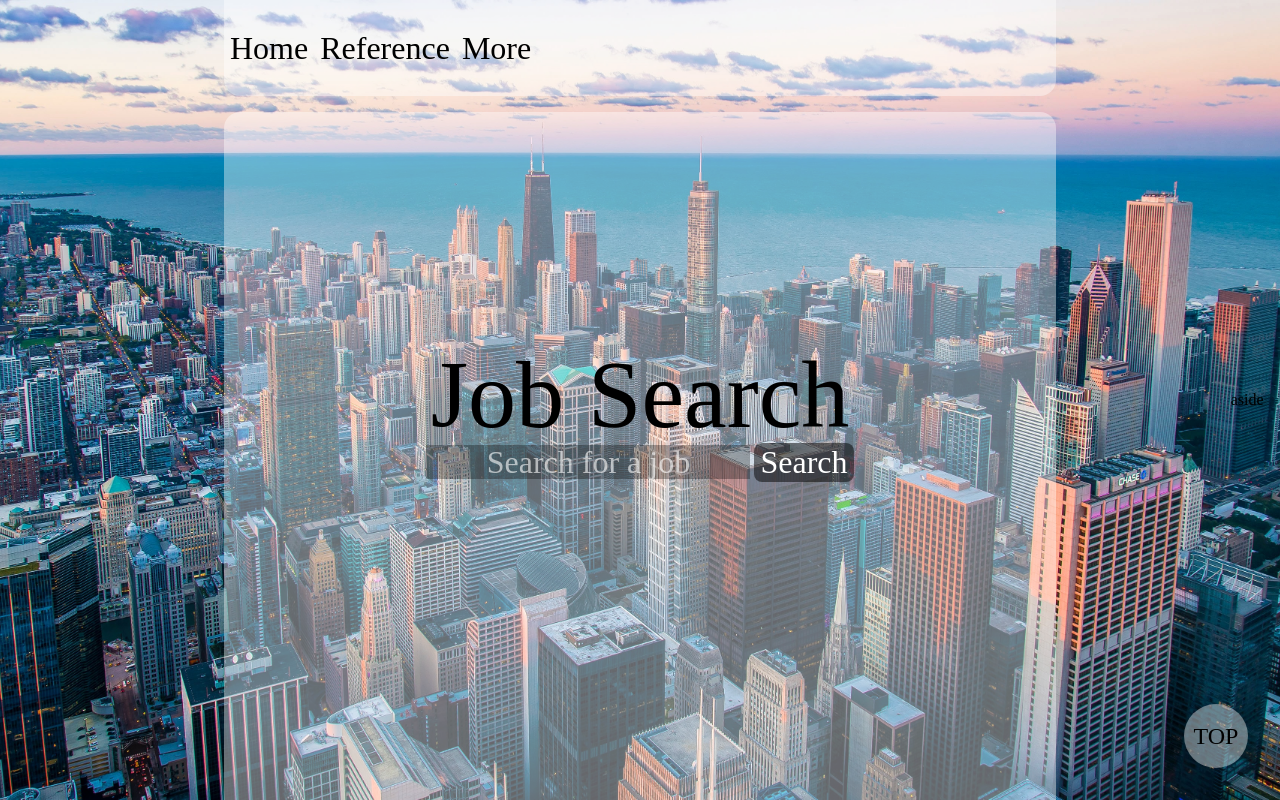
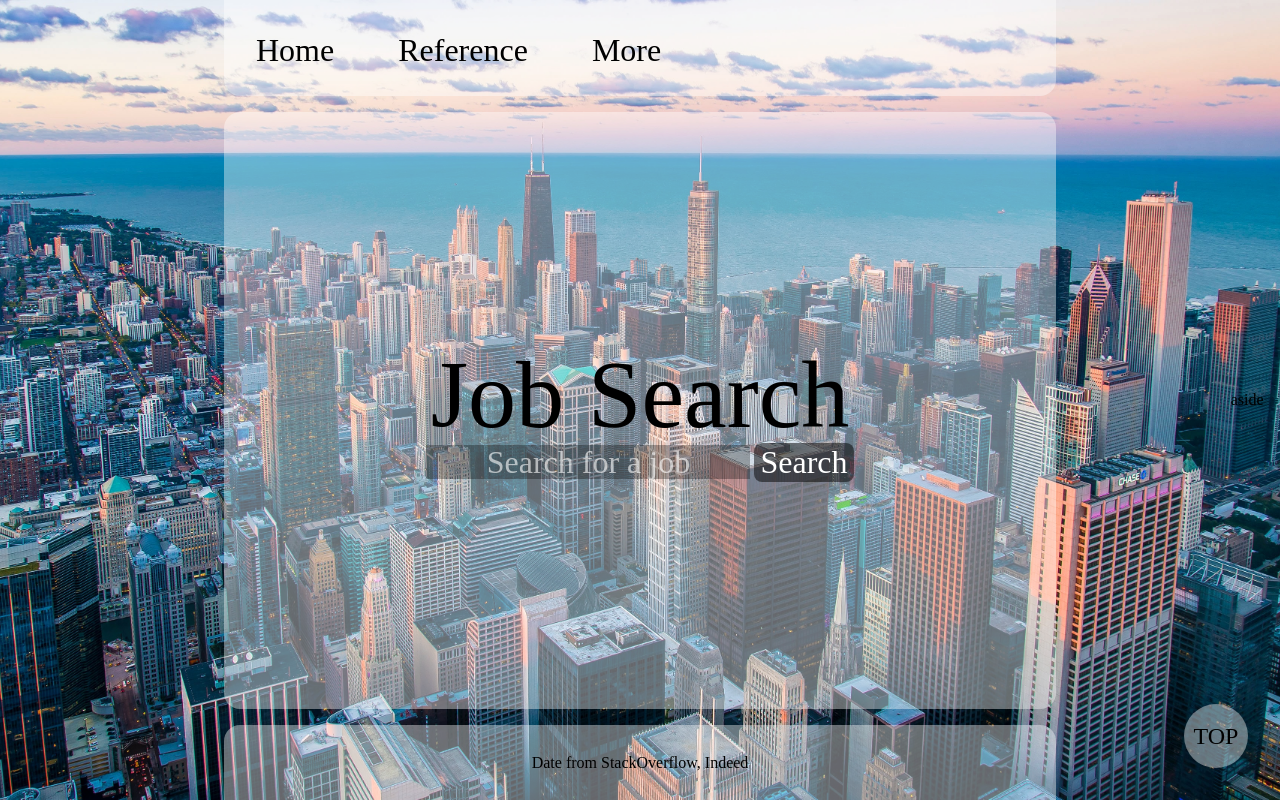
Before and after one commit to Do-code-ing/Flask_test, a Flask app: page / in a window 1280 px wide. Run offline with Flask 2, Linux system fonts and the light colour scheme; some web fonts are replaced.

Commit message:
2021-09-11

```diff
--- a/static/css/style.css
+++ b/static/css/style.css
@@ -99,7 +99,13 @@ nav {
 }
 #back_main {
   grid-column: 2;
-  grid-row: 2 / 4;
+  grid-row: 2;
+  z-index: -1;
+  border-radius: 1rem;
+}
+#back_footer {
+  grid-column: 2;
+  grid-row: 3;
   z-index: -1;
   border-radius: 1rem 1rem 0 0;
 }
@@ -123,6 +129,7 @@ nav {
   height: 100%;
   border: none;
   font-size: 2rem;
+  padding: 2rem;
 }
 
 #main_menu .nav_li #home_btn {
@@ -182,3 +230,8 @@ main h1 {
   background-color: rgba(255, 255, 255, 0.2);
   color: white;
 }
+
+footer {
+  grid-column: 2;
+  grid-row: 3;
+}
--- a/templates/home.html
+++ b/templates/home.html
@@ -38,7 +38,10 @@
         />
         <input type="submit" value="Search" id="job_search_btn" />
       </form>
-      <div id="searching">Searching</div>
+      <div id="searching">
+        <div id="searching_progress"></div>
+        <p>Searching</p>
+      </div>
     </main>
     <div class="back" id="back_main"></div>
     <aside class="right_side">
@@ -47,5 +50,7 @@
         <input id="page_up_btn" type="button" value="TOP" />
       </div>
     </aside>
+    <footer>Date from StackOverflow, Indeed</footer>
+    <div class="back" id="back_footer"></div>
   </body>
 </html>
--- a/templates/more.html
+++ b/templates/more.html
@@ -6,7 +6,7 @@
     <meta name="viewport" content="width=device-width, initial-scale=1.0" />
     <link rel="stylesheet" href="static/css/style.css" />
     <script defer src="static/js/nav.js"></script>
-    <script defer src="static/js/more.js"></script>
+    <script defer src="static/js/home.js"></script>
     <title>Job Search</title>
   </head>
   <body>
@@ -34,5 +34,7 @@
         <input id="page_up_btn" type="button" value="TOP" />
       </div>
     </aside>
+    <footer>Date from StackOverflow, Indeed</footer>
+    <div class="back" id="back_footer"></div>
   </body>
 </html>
--- a/templates/reference.html
+++ b/templates/reference.html
@@ -6,7 +6,7 @@
     <meta name="viewport" content="width=device-width, initial-scale=1.0" />
     <link rel="stylesheet" href="static/css/style.css" />
     <script defer src="static/js/nav.js"></script>
-    <script defer src="static/js/reference.js"></script>
+    <script defer src="static/js/home.js"></script>
     <title>Job Search</title>
   </head>
   <body>
@@ -34,5 +34,7 @@
         <input id="page_up_btn" type="button" value="TOP" />
       </div>
     </aside>
+    <footer>Date from StackOverflow, Indeed</footer>
+    <div class="back" id="back_footer"></div>
   </body>
 </html>
```
Also changed, not shown: other parts of static/css/style.css (+41 -0 lines).
